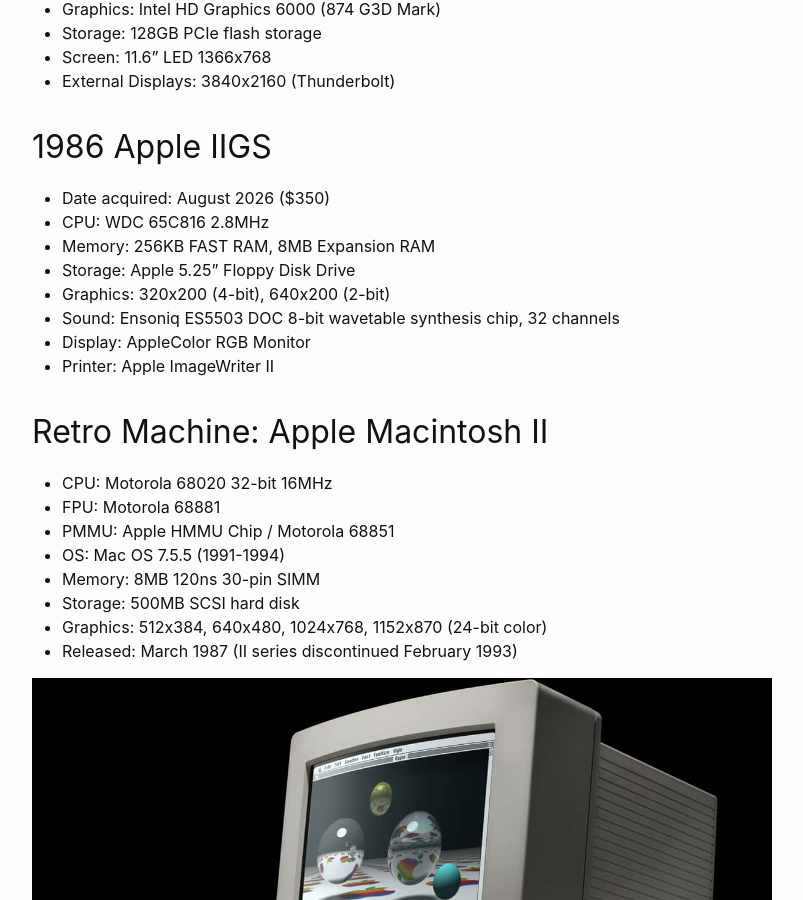
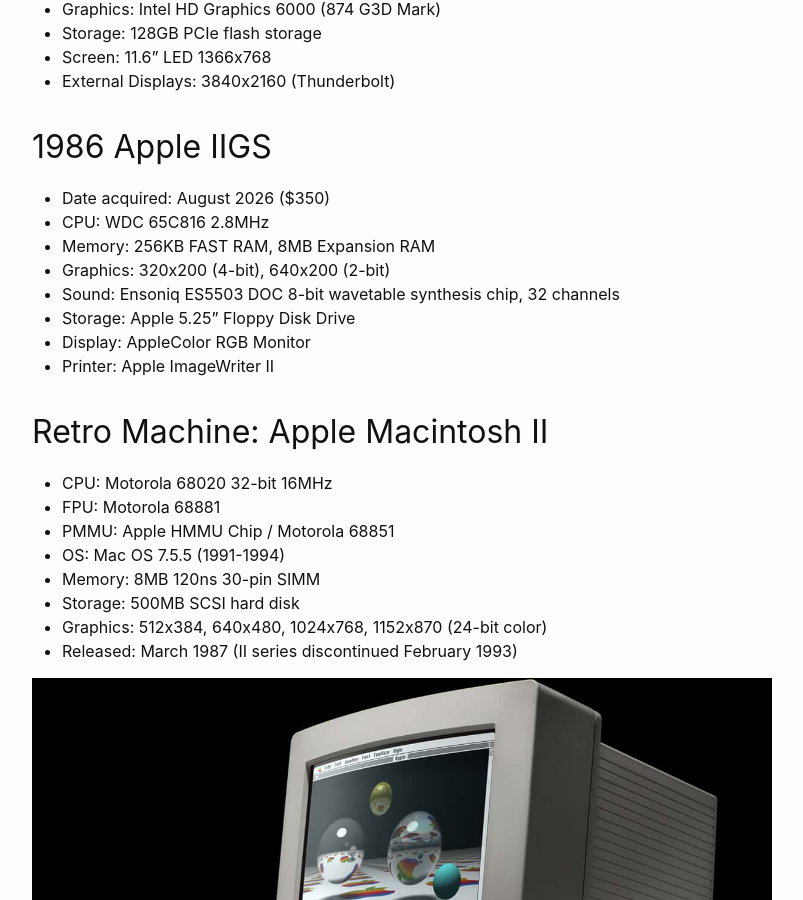
Before and after one commit to ekbann/ekbann.github.io, a Jekyll site: the page built from _posts/2024-02-11-my-computers.md, in a window 1280 px wide and 900 px high, scrolled down 2904 px. Shown: the whole window, without its empty margins (238-1041 px from the left). Built offline with Jekyll 4.4.1, drawn with Linux system fonts in a browser that asks for light colours.

```diff
--- a/_posts/2024-02-11-my-computers.md
+++ b/_posts/2024-02-11-my-computers.md
@@ -97,9 +97,9 @@ Comparable to: 14" MacBook Pro M4 10/10/16/24GB/512GB ($1,800)
 - Date acquired: August 2026 ($350)
 - CPU: WDC 65C816 2.8MHz
 - Memory: 256KB FAST RAM, 8MB Expansion RAM
-- Storage: Apple 5.25" Floppy Disk Drive
 - Graphics: 320x200 (4-bit), 640x200 (2-bit)
 - Sound: Ensoniq ES5503 DOC 8-bit wavetable synthesis chip, 32 channels
+- Storage: Apple 5.25" Floppy Disk Drive
 - Display: AppleColor RGB Monitor
 - Printer: Apple ImageWriter II
 
```
